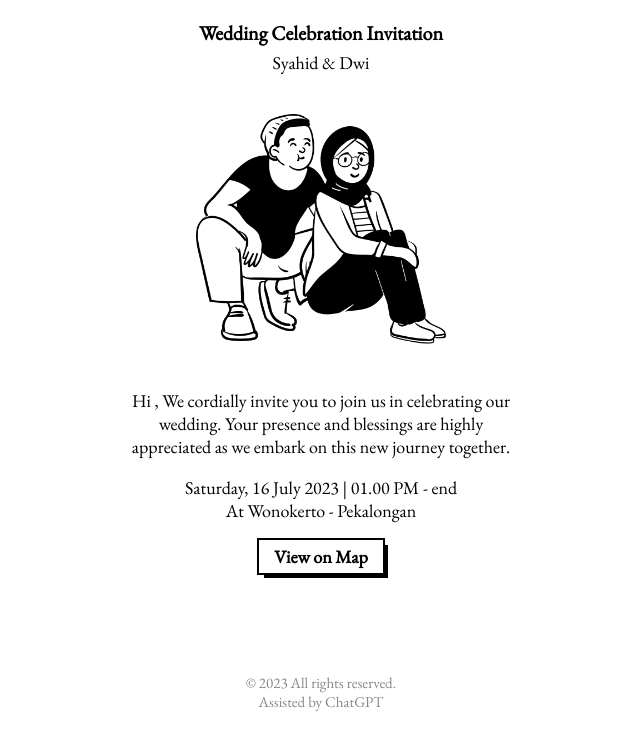
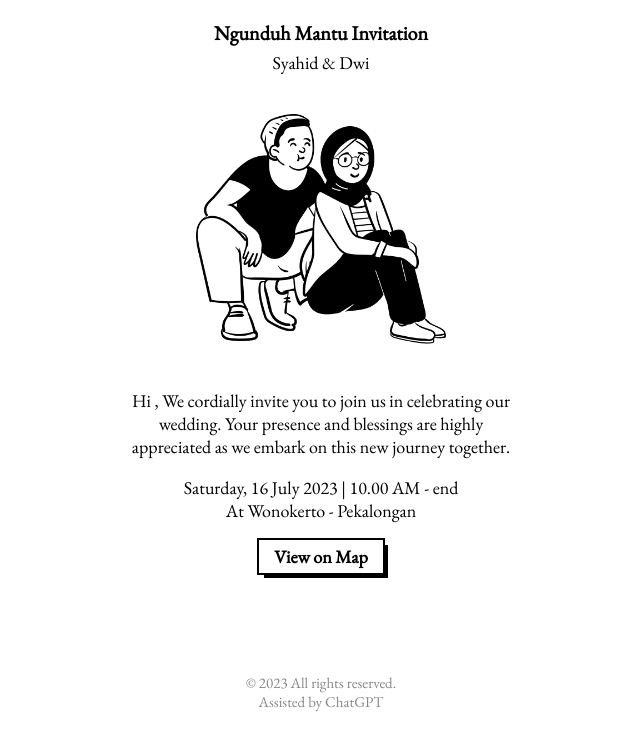
Before and after one commit to syahid-dwi-wedding/syahid-dwi-wedding.github.io, a plain HTML site: page index.html in a window 1280 px wide. Shown: the whole page, without its empty margins (319-959 px from the left). Drawn offline with nearby package versions, Linux system fonts and the light colour scheme.

Commit message:
Update index.html

```diff
--- a/index.html
+++ b/index.html
@@ -50,12 +50,12 @@
         color: #888888;
       }
     </style>
-    <title>Wedding Celebration Invitation Syahid - Dwi</title>
+    <title>Ngunduh Mantu Invitation Syahid - Dwi</title>
   </head>
   <body>
     <div class="container">
       <div class="header">
-        <div class="title">Wedding Celebration Invitation</div>
+        <div class="title">Ngunduh Mantu Invitation</div>
         <p class="tagline">Syahid & Dwi</p>
       </div>
       <div class="img" style="margin-top: 40px; margin-bottom: 40px">
@@ -69,7 +69,7 @@
       </p>
 
       <p>
-        Saturday, 16 July 2023 | 01.00 PM - end<br />At Wonokerto - Pekalongan
+        Saturday, 16 July 2023 | 10.00 AM - end<br />At Wonokerto - Pekalongan
       </p>
 
       <a
```
